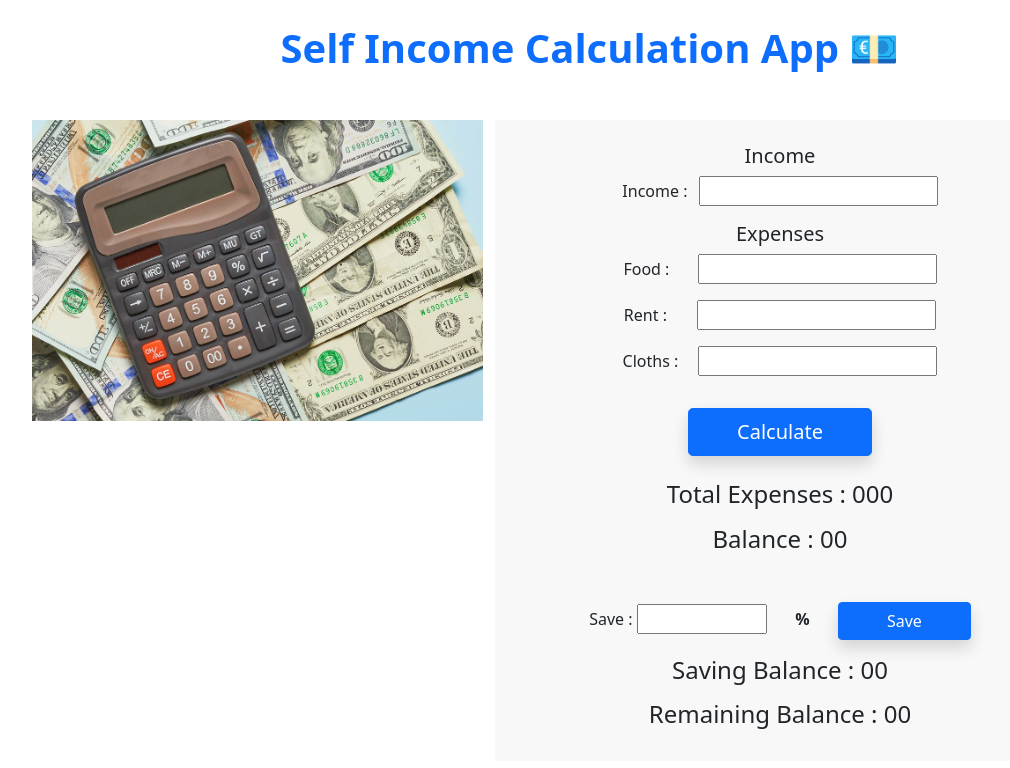
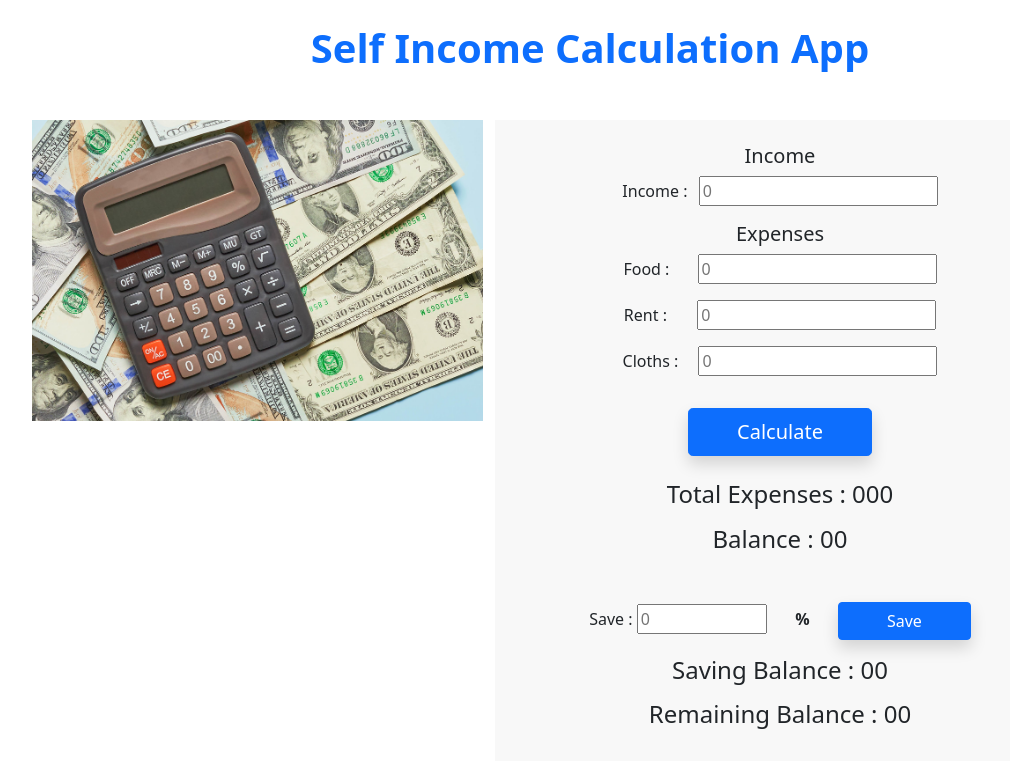
Before and after one commit to spt4m1m/Money-Master, a plain HTML site: page assignment 5/index.html in a window 1280 px wide. Shown: the whole page, without its empty margins (50-1060 px from the left). Drawn offline with nearby package versions, Linux system fonts and the light colour scheme.

Commit message:
all complete

```diff
--- a/assignment 5/index.html
+++ b/assignment 5/index.html
@@ -19,7 +19,7 @@
 
 <body>
     <!-- header text  -->
-    <h1 class="text-primary fw-bold text-center mt-4">Self Income Calculation App &#128182;</h1>
+    <h1 class="text-primary fw-bold text-center mt-4">Self Income Calculation App</h1>
 
 
     <!-- main code  -->
@@ -34,16 +34,16 @@
                 <div class="income-content">
                     <h5>Income</h5>
                     <label for="income-input">Income : </label>
-                    <input class="ms-3" id="income-input" type="text">
+                    <input class="ms-3" id="income-input" type="text" placeholder="0">
                 </div>
                 <div class="expenses-content mt-3">
                     <h5>Expenses</h5>
                     <label for="food-input">Food : </label>
-                    <input type="text" id="food-input" class="ms-3 mb-3"> <br>
+                    <input type="text" id="food-input" class="ms-3 mb-3" placeholder="0"> <br>
                     <label for="rent-input">Rent : </label>
-                    <input type="text" id="rent-input" class="ms-3 mb-3"> <br>
+                    <input type="text" id="rent-input" class="ms-3 mb-3" placeholder="0"> <br>
                     <label for="cloths-input">Cloths : </label>
-                    <input type="text" id="cloths-input" class="ms-3 mb-3">
+                    <input type="text" id="cloths-input" class="ms-3 mb-3" placeholder="0">
                 </div>
                 <button id="calculate-btn" class="btn btn-primary btn-lg mt-3 px-5 shadow">Calculate</button>
                 <div class="calculate-content">
@@ -52,7 +52,7 @@
                 </div>
                 <div class="save-info mt-5">
                     <label for="save-input">Save : </label>
-                    <input type="text" id="save-input" class="w-25">
+                    <input type="text" id="save-input" class="w-25" placeholder="0">
                     <span class="px-4 fw-bold">%</span>
                     <button id="save-btn" class="btn btn-primary px-5 shadow">Save</button>
                 </div>
```
